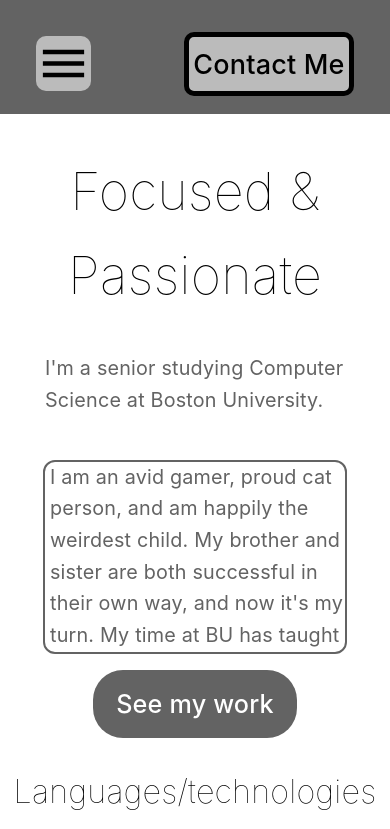
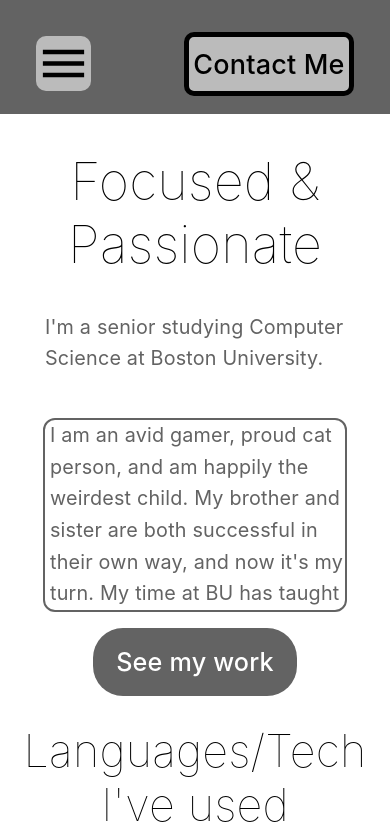
Before and after one commit to ryanv249/ryanv249.me, a Next.js app: page /about in a window 390 px wide. Shown: the top 829 px of the page. Built offline with nearby package versions, Linux system fonts and the light colour scheme.

Commit message:
minor changes to styling, mostly increases in size, and updated aboutHead p

```diff
--- a/pages/about.js
+++ b/pages/about.js
@@ -42,7 +42,7 @@ export default function AboutPage(){
 
                 <AboutFoot>
                     <TextContainer>
-                        <h1>Languages/technologies I&apos;ve used </h1>
+                        <h1>Languages/Tech I&apos;ve used </h1>
                     </TextContainer>
 
                     {/* this is an ugly solution to wrapping these, but it works. */}
--- a/pages/projects/index.js
+++ b/pages/projects/index.js
@@ -54,7 +54,7 @@ export default function PreviewPage({group_previews, solo_previews}){
                     <TextContainer>
                         <p>
                             These are the various projects which I&apos;ve worked on.
-                            For more information, click it&apos;s name!
+                            For more information on one, click its name!
                         </p>
                     </TextContainer>
                 </PreviewHead>
--- a/styles/pages.module.css
+++ b/styles/pages.module.css
@@ -190,6 +190,7 @@
     font-size: 4rem;
     text-align: center;
     font-weight: 100;
+    line-height: 1.2;
 }
 
 
@@ -245,9 +246,10 @@
 .aboutFoot h1{
     /* background-color: rgb(179, 113, 63); */
     margin: 0rem 4rem;
-    font-size: 2.4rem;
+    font-size: 3rem;
     text-align: center;
     font-weight: 100;
+    line-height: 1.2;
 }
 
 
@@ -300,7 +302,7 @@
     }
 
     .aboutFoot h1{
-        font-size: 1.9rem;
+        font-size: 2.5rem;
     }
 
     .aboutHead p, .aboutBody p{
@@ -323,15 +325,6 @@
         gap: 0.5rem 1rem;
       }
 }
-@media screen and (max-width: 649px) {
-    .aboutFoot h1{
-        font-size: 1.8rem;
-    }
-
-    .aboutIcons {
-      gap: 0.5rem;
-    }
-}
 @media screen and (max-width: 519px) {
     .aboutHead p{
         margin: 2rem 2.5rem 0 2.5rem;
@@ -347,7 +340,7 @@
 }
 @media screen and (max-width: 349px) {
     .aboutFoot h1{
-        font-size: 1.5rem;
+        font-size: 2rem;
     }
 
     .aboutIcons {
@@ -387,7 +380,7 @@
 
 .previewHead h1{
     /* background-color: blueviolet; */
-    font-size: 4rem;
+    font-size: 4.25rem;
     line-height: 1.2;
     margin: 0;
     font-weight: 100;
@@ -398,7 +391,7 @@
     color: rgb(99, 99, 99);
     margin: 0.5rem 1rem 0.5rem 1rem;
     font-size: 1.1rem;
-    width: 45rem;
+    width: 35rem;
     font-weight: 400;
 }
 
@@ -495,6 +488,10 @@
     .preview{
         width: 80%;
     }
+
+    .preview p{
+        font-size: 0.95rem;
+    }
 }
 @media screen and (max-width: 899px) {
     .previewContainer{
@@ -502,7 +499,6 @@
     }
 
     .previewHead p{
-        font-size: 0.9rem;
         width: 25rem;
     }
 
@@ -524,6 +520,10 @@
     }
 }
 @media screen and (max-width: 519px) {
+    .previewHead p{
+        font-size: 1rem;
+    }
+
     .previewBody{
         gap: 1rem;
     }
@@ -541,7 +541,7 @@
     }
 
     .preview p{
-        font-size: 0.75rem;
+        font-size: 0.85rem;
     }
 }
 @media screen and (max-width: 399px) {
```
